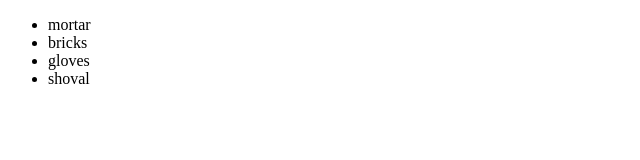
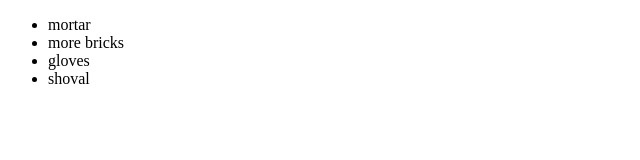
Before and after one commit to satishtr/demorepo, a plain HTML site: page index2.html in a window 1280 px wide. Shown: the full height of the page, 0-640 px from the left. Drawn offline with Linux system fonts and the light colour scheme.

Commit message:
updated index2.html

```diff
--- a/index2.html
+++ b/index2.html
@@ -7,7 +7,7 @@
 	<div>
 		<ul>
 			<li>mortar</li>
-			<li>bricks</li>
+			<li>more bricks</li>
 			<li>gloves</li>
 			<li>shoval</li>
 		</ul>
```
